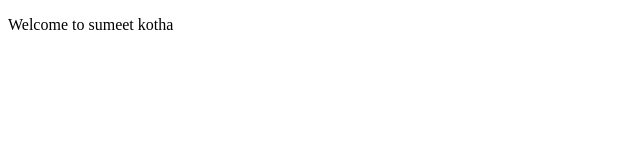
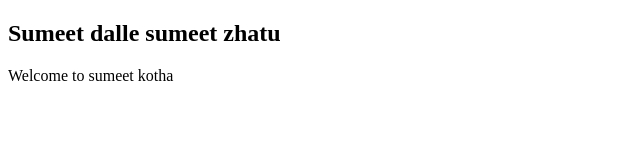
Before and after one commit to ChetanRabbewar/project-bucket007, a plain HTML site: page index.html in a window 1280 px wide. Shown: the whole page, without its empty margins (0-640 px from the left). Drawn offline with Linux system fonts and the light colour scheme.

Commit message:
update index

```diff
--- a/index.html
+++ b/index.html
@@ -1,5 +1,6 @@
 <!DOCTYPE html>
 <html>
+	<h2>Sumeet dalle  sumeet zhatu</h2>
     <head>
         <title>Sumeet dalle  sumeet zhatu</title>
     </head>
```
